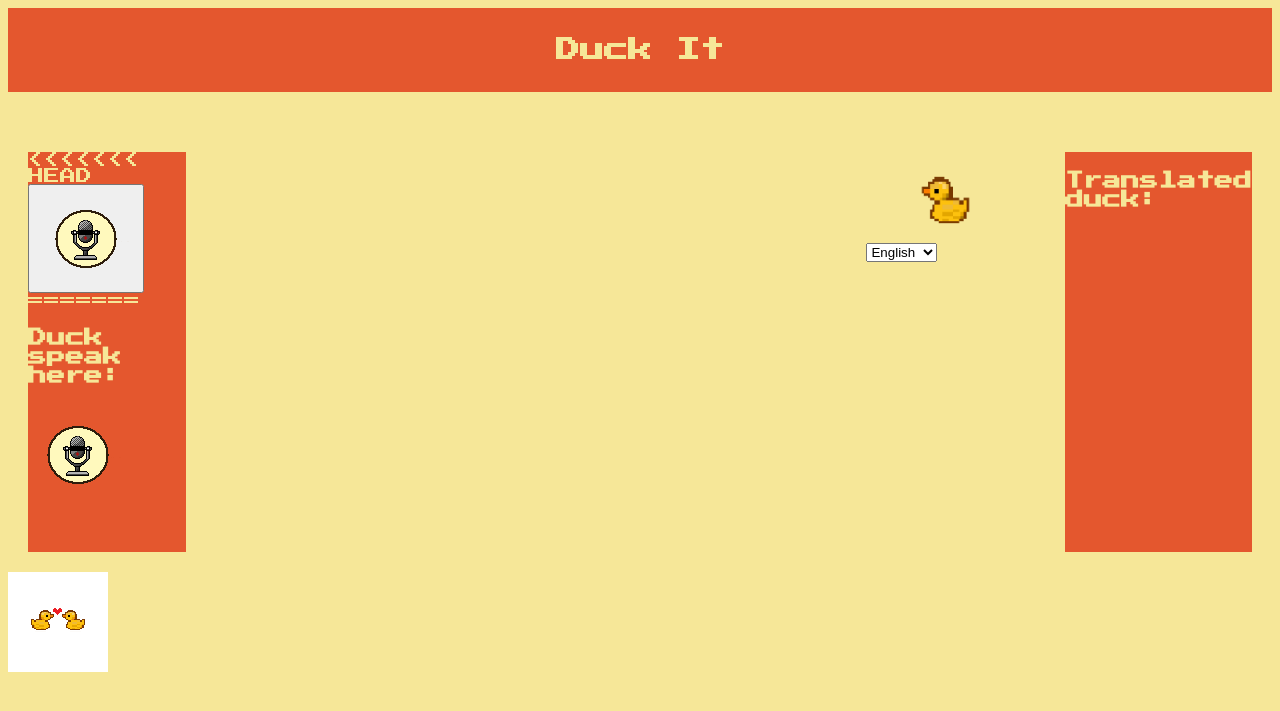
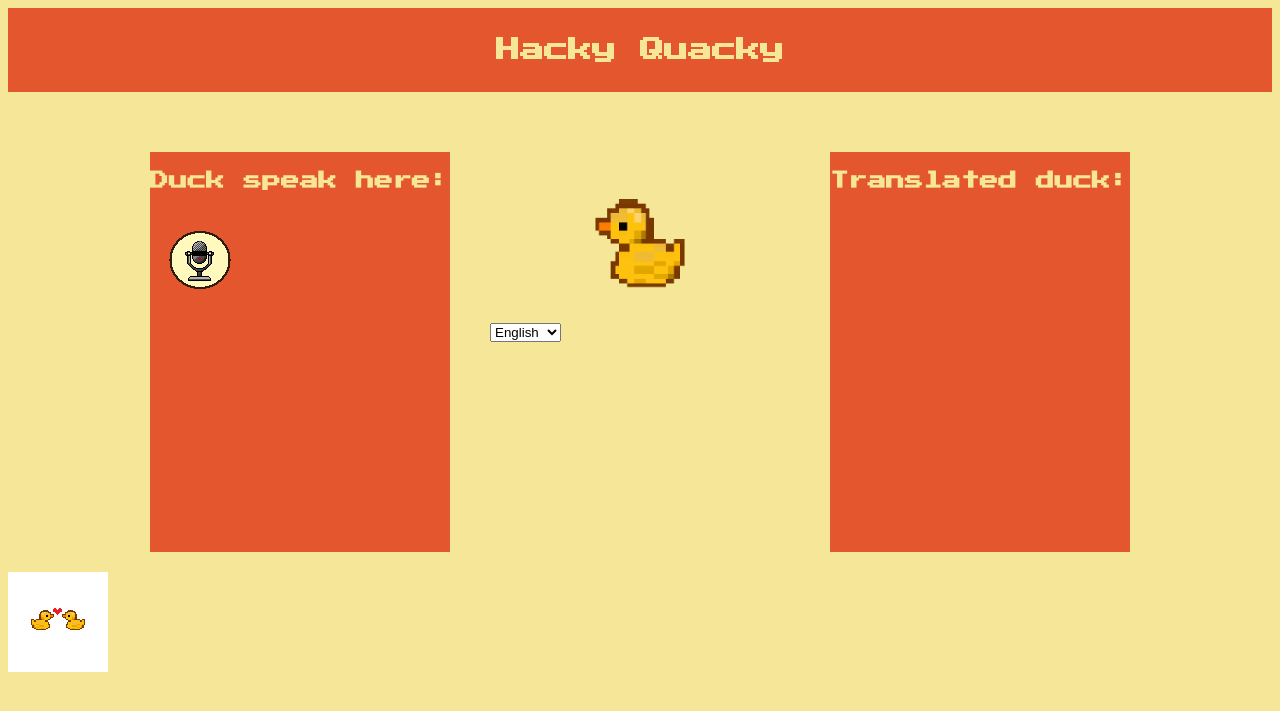
Before and after one commit to LJBookey/HackyQuacky, a Flask app: page / in a window 1280 px wide. Shown: the top 711 px of the page. Run offline with Flask 3, Linux system fonts and the light colour scheme.

Commit message:
Cant leave a project unfinnished :), (also my sleep scedule is messed up)

```diff
--- a/src/server/main.py
+++ b/src/server/main.py
@@ -28,15 +28,15 @@ def uploadAudio():
   audio_file = request.files.get('audio_data')
   filename = "myAudioFile.webm"
 
+  language = request.form.get('language', 'english').capitalize()
+
   target_path = os.path.join(UPLOAD_FOLDER, filename)
   audio_file.save(target_path)
   out_path = convertFromWebmToWav(target_path)
 
   labels = classify(MODEL, out_path)
-
-  # I think we can put the stuff for translating here
-
-  response = numbersToMessage(labels, "english")
+  labels = list(dict.fromkeys(labels))
+  response = numbersToMessage(labels, language)
   return jsonify(response)
 
 def convertFromWebmToWav(target_path):
--- a/src/server/templates/audiorec.js
+++ b/src/server/templates/audiorec.js
@@ -22,7 +22,6 @@ if (navigator.mediaDevices && navigator.mediaDevices.getUserMedia) {
 
             mediaRecorder.onstop = function () {
                 const audioBlob = new Blob(audioChunks, { type: mediaRecorder.mimeType });
-                console.log("YO");
                 uploadBlob(audioBlob);
                 audioChunks = [];
                 console.log("hahaha");
@@ -38,11 +37,7 @@ if (navigator.mediaDevices && navigator.mediaDevices.getUserMedia) {
                     var thinkDuck = duck + "Thinking";
                     var thinkGif = thinkDuck + ".gif";
                     document.getElementById('duckImg').src=thinkGif;
-<<<<<<< HEAD
                     document.getElementById('recordingBttnImg').src ='startRecording.png';
-=======
-                    recordingButton.querySelector("img").src = 'startRecording.png';
->>>>>>> 4bea1628dcc169d3032f0257202a3654553cd13c
                 }
 
                 else {
@@ -51,11 +46,7 @@ if (navigator.mediaDevices && navigator.mediaDevices.getUserMedia) {
                     var speakDuck = duck + "Speaking"
                     var speakGif = speakDuck + ".gif";
                     document.getElementById('duckImg').src=speakGif;
-<<<<<<< HEAD
                     document.getElementById('recordingBttnImg').src='stopRecording.png';
-=======
-                    recordingButton.querySelector("img").src = 'stopRecording.png';
->>>>>>> 4bea1628dcc169d3032f0257202a3654553cd13c
                 }
             });
 
@@ -72,20 +63,17 @@ async function uploadBlob(audioBlob) {
 
     const formData = new FormData();
     formData.append('audio_data', audioBlob, 'audio.webm');
-<<<<<<< HEAD
+
+    const langugeSelected = selectElement.value;
+    formData.append('language', langugeSelected);
 
     const apiUrl = "http://127.0.0.1:5000/upload/audio";
 
-=======
-
-    const apiUrl = "http://127.0.0.1:5000/upload/audio"
-
->>>>>>> 4bea1628dcc169d3032f0257202a3654553cd13c
     try {
         const res = await fetch(apiUrl, {
 
             method: 'POST',
-            body: formData
+            body: formData,
         });
         console.log("hello");
         if (!res.ok) {
@@ -104,13 +92,6 @@ async function uploadBlob(audioBlob) {
     }
 };
 
-// window.addEventListener('beforeunload', (event) => {
-//   // Cancel the event as stated by the standard.
-//   event.preventDefault();
-//   // Chrome requires returnValue to be set.
-//   //event.returnValue = '';
-// });
-
 selectElement.addEventListener('change', function() {
     var value = selectElement.value;
     console.log(value);
--- a/src/server/templates/translate.html
+++ b/src/server/templates/translate.html
@@ -4,29 +4,22 @@
         <meta charset="UTF-8"/>
         <link rel="stylesheet" href="style.css" />
     </head>
-    <title>Duck It</title>
+    <title>Hacky Quacky</title>
 
     <body>
-        <header><h2>Duck It</h2></header>
+        <header><h2>Hacky Quacky</h2></header>
 
 
         <div class="flex-container">
-
+                <!-- The code for the form -->
+        <!-- <div class="duckNoise"> -->
             <div class="duckNoise">
-<<<<<<< HEAD
-            <button type="button" id="recordingBttn">
-                <img id="recordingBttnImg" src="stopRecording.png" alt="recordingButton">
-            </button>
+            <h3>Duck speak here: </h3>
+                <div class="bttn"><input type="image" src="stopRecording.png" alt="recordingButton" id="recordingBttn">
+                </div>
+            </div>
 
         <!-- </div> -->
-=======
-                <h3>Duck speak here: </h3>
-                <button id="recordingBttn" type="button" style="border:none; background:none; padding:0;">
-                    <img src="stopRecording.png" alt="recordingButton" id="recordingImg">
-                </button>
-            </div>
-
->>>>>>> 4bea1628dcc169d3032f0257202a3654553cd13c
             <div class="duckGif">
                 <div class="childEl"><img id="duckImg" src="englishDuck.gif" alt="a pixel duck" style = "width:100%; height:100%"></div>
                 <div class="childEl2">
@@ -51,7 +44,6 @@
         <div class="footer">
             <img id="duckFriend" src="ducklove.gif" alt="a pixel duck">
         </div>
-        <script src="audiorec.js"></script>
     </body>
-
+    <script src="audiorec.js"></script>
 </html>
--- a/src/server/translations.csv
+++ b/src/server/translations.csv
@@ -1,4 +1,4 @@
-English,French,German,Spanish,Scots
+English,French,German,Spanish,Scottish
 May I have some bread first,Puis-je avoir du pain d'abord ?,Kann ich zuerst etwas Brot haben?,¿Puedo tener un poco de pan primero?,Can I hae some breid first?
 Why not touch some grass?,Pourquoi ne pas toucher un peu d'herbe ?,Warum nicht mal Gras anfassen?,¿Por qué no tocar un poco de césped?,Whit's for no touchin' some grass?
 Have a coffee break!,Fais une pause café !,Mach eine Kaffeepause!,¡Tómate un descanso para un café!,Tak a coffee break!
--- a/src/server/translator/load_model.py
+++ b/src/server/translator/load_model.py
@@ -42,7 +42,12 @@ def classify(model, path):
     temp_dir = "../temp"
     temp_path = Path(temp_dir)
 
+    #need to reset
+    if temp_path.exists():
+        for f in temp_path.rglob('*'):
+            f.unlink()
 
+    os.makedirs(temp_dir, exist_ok=True)
     sig.save_chunks(folder=temp_dir)
 
     chunks = []
```
Also changed, not shown: README.md, humanToDuck.py (deleted), 2 other files.
